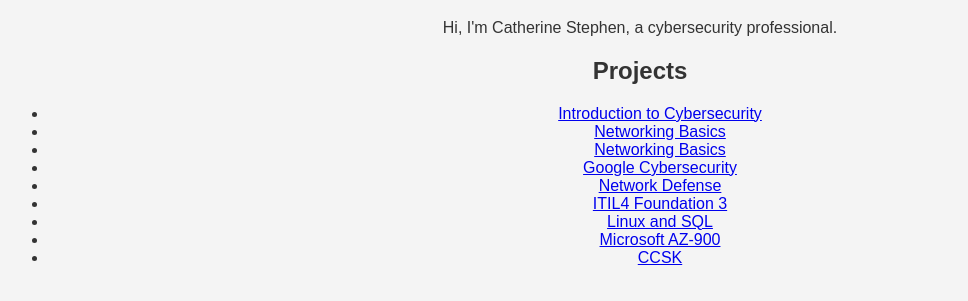
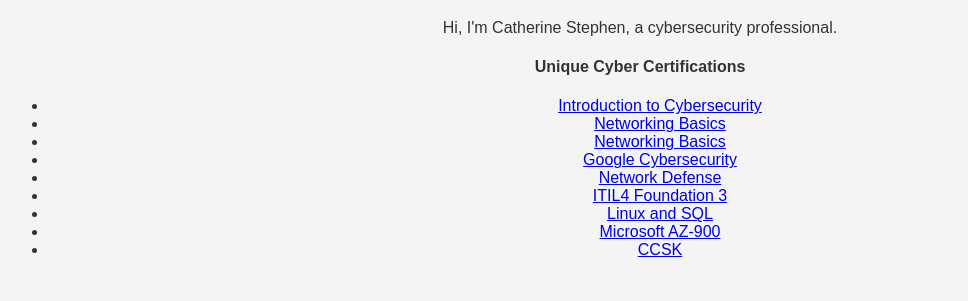
Before and after one commit to Cathydear/Catherine-Stephen, a plain HTML site: page index.html in a window 1280 px wide. Shown: the part 61-362 px from the top of the page, without its empty margins (0-968 px from the left). Drawn offline with Linux system fonts and the light colour scheme.

Commit message:
Update index.html

```diff
--- a/index.html
+++ b/index.html
@@ -10,7 +10,9 @@
     <p>Hi, I'm Catherine Stephen, a cybersecurity professional.</p>
 </body>
 </html>
-<h2>Projects</h2>
+
+<div class="Unique Cyber Certifications">
+<h4>Unique Cyber Certifications</h4>
 <ul>
    <li><a href="https://github.com/Catherine-Stephen/project1">Introduction to Cybersecurity</a></li>
    <li><a href="https://github.com/Catherine-Stephen/project2">Networking Basics</a></li>
@@ -22,5 +24,6 @@
    <li><a href="https://github.com/Catherine-Stephen/project2">Microsoft AZ-900</a></li>
    <li><a href="https://github.com/Catherine-Stephen/project2">CCSK</a></li>
 </ul>
+</div>
 
 <link rel="stylesheet" href="style.css">
```
